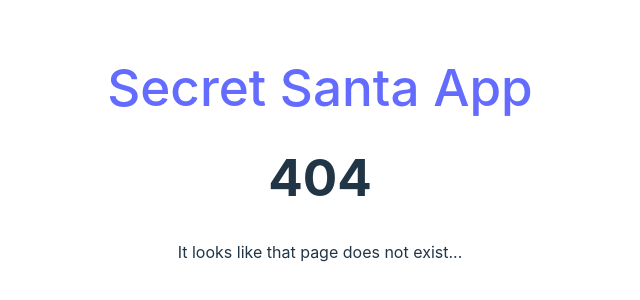
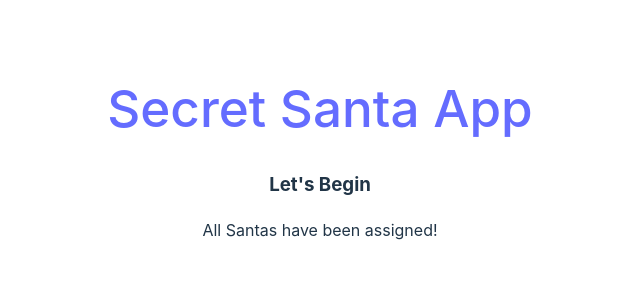
Before and after one commit to Joronod/Secret-Santa, a React (Vite) app in the folder secret-santa/: page /turn_initialiser in a window 1280 px wide. Before the commit this address had no page. Shown: the part 248-548 px from the top of the page, without its empty margins (320-960 px from the left). Built offline with nearby package versions, Linux system fonts and the light colour scheme.

Commit message:
Completes logic for randomly assigning santas

```diff
--- a/secret-santa/components/Home.jsx
+++ b/secret-santa/components/Home.jsx
@@ -1,3 +1,4 @@
+import { Link } from "react-router-dom"
 import styles from "../styles/mystyles.module.css"
 import { useState } from "react"
 
@@ -58,6 +59,13 @@ const Home = () => {
                     </ul>
                 </div>
             )}
+            {santas.length > 1 && (
+                <div>
+                    <h2>
+                        <Link to="/turn_initialiser" state={{ santas }}>Start</Link>
+                    </h2>
+                </div>
+            )}
         </section>
     )
 }
--- a/secret-santa/components/Reveal.jsx
+++ b/secret-santa/components/Reveal.jsx
@@ -0,0 +1,35 @@
+import { useLocation, useNavigate } from "react-router-dom";
+import { useEffect } from "react";
+import styles from "../styles/mystyles.module.css";
+
+const Reveal = () => {
+    const location = useLocation();
+    const navigate = useNavigate();
+    const { selectedSanta, remainingSantas } = location.state || {};
+
+    useEffect(() => {
+        if (!selectedSanta || remainingSantas.length === 0) {
+            navigate("/turn_initialiser");
+        }
+    }, [selectedSanta, remainingSantas, navigate]);
+
+    const handleReveal = () => {
+        const randomRecipientIndex = Math.floor(Math.random() * remainingSantas.length);
+        const recipient = remainingSantas[randomRecipientIndex];
+
+        const updatedSantas = remainingSantas.filter((_, index) => index !== randomRecipientIndex);
+
+        alert(`${selectedSanta} will buy a gift for ${recipient}!`);
+
+        navigate("/turn_initialiser", { state: { santas: updatedSantas } });
+    };
+
+    return (
+        <section className={styles.reveal}>
+            <h2>It's {selectedSanta}'s turn!</h2>
+            <button onClick={handleReveal}>Reveal who you are buying a gift for</button>
+        </section>
+    );
+};
+
+export default Reveal;
--- a/secret-santa/components/TurnInitialiser.jsx
+++ b/secret-santa/components/TurnInitialiser.jsx
@@ -0,0 +1,41 @@
+import { useLocation, useNavigate } from "react-router-dom";
+import { useState, useEffect } from "react";
+import styles from "../styles/mystyles.module.css";
+
+const TurnInitialiser = () => {
+    const location = useLocation();
+    const { santas } = location.state || {};
+    const [remainingSantas, setRemainingSantas] = useState([]);
+    const [currentSanta, setCurrentSanta] = useState(null);
+    const navigate = useNavigate();
+
+    useEffect(() => {
+        if (santas) {
+            setRemainingSantas([...santas]);
+        }
+    }, [santas]);
+
+    const handleNextTurn = () => {
+        if (remainingSantas.length > 0) {
+            const randomIndex = Math.floor(Math.random() * remainingSantas.length);
+            const selectedSanta = remainingSantas[randomIndex];
+            const updatedSantas = remainingSantas.filter((_, index) => index !== randomIndex);
+            setRemainingSantas(updatedSantas);
+            setCurrentSanta(selectedSanta);
+            navigate("/reveal", { state: { selectedSanta, remainingSantas: updatedSantas } });
+        }
+    };
+
+    return (
+        <section className={styles.turnInitialiser}>
+            <h3>Let's Begin</h3>
+            {remainingSantas.length > 0 ? (
+                <button onClick={handleNextTurn}>Pick a Santa</button>
+            ) : (
+                <p>All Santas have been assigned!</p>
+            )}
+        </section>
+    );
+};
+
+export default TurnInitialiser;
--- a/secret-santa/src/App.jsx
+++ b/secret-santa/src/App.jsx
@@ -3,6 +3,8 @@ import './App.css'
 
 import Header from '../components/Header';
 import Home from '../components/Home';
+import TurnIntialiser from '../components/TurnInitialiser'
+import Reveal from "../components/Reveal";
 import NotFound from "../components/NotFound";
 
 function SecretSantaApp() {
@@ -13,6 +15,8 @@ function SecretSantaApp() {
         <Header />
         <Routes>
           <Route path="/" element={<Home />} />
+          <Route path="/turn_initialiser" element={<TurnIntialiser />} />
+          <Route path="/reveal" element={<Reveal />} />
           <Route path="*" element={<NotFound />} />
         </Routes>
       </div>
```
Also changed, not shown: secret-santa/components/End.jsx (deleted).
